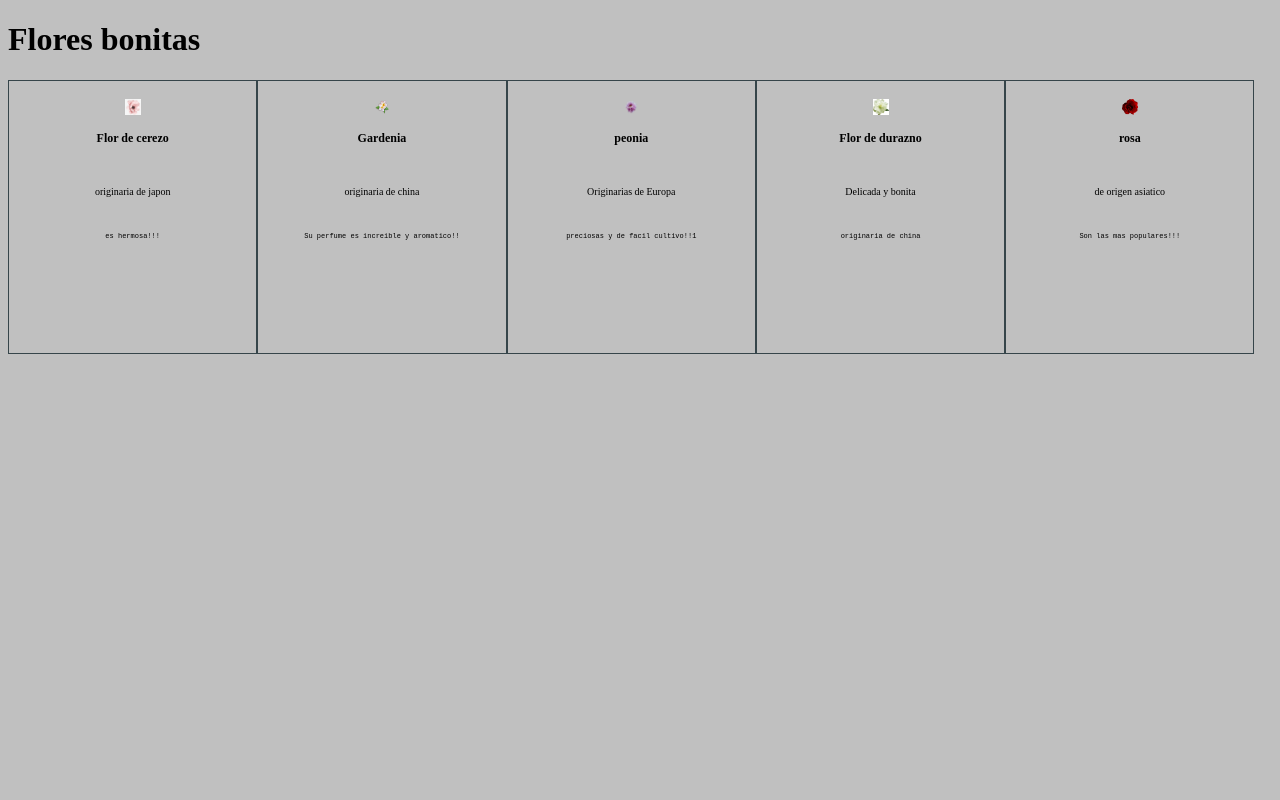
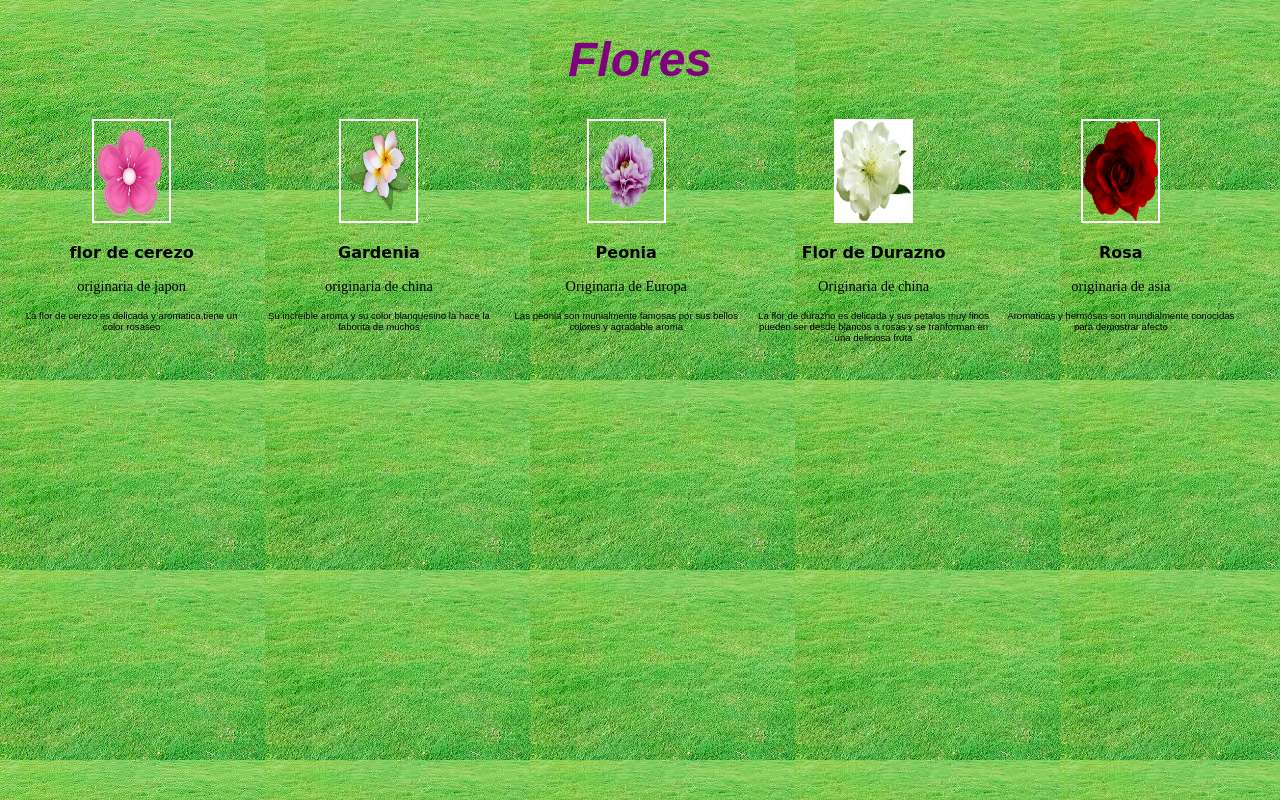
Before and after one commit to henieMiriam/tipograf-a_e_iconos, a plain HTML site: page index.html in a window 1280 px wide. Drawn offline with Linux system fonts and the light colour scheme; files that its build step writes are made by us from their sources.

Commit message:
se modifican los archivos para completar el diseño

```diff
--- a/index.html
+++ b/index.html
@@ -3,63 +3,43 @@
 
 <head>
     <meta charset="utf-8">
-    <link rel="stylesheet" type="text/css" href="css/main.css"/>
+    <link rel="stylesheet" type="text/css" href="main.css">
     </script>
-    <title>Tipografias e Iconos</title>
+    <title>Iconos y tipografia</title>
 </head>
 
 <body>
-  <h1>Flores bonitas</h1>
+  <h1>Flores</h1>
     <main>
         <div>
-            <br>
-            <img src="assets/flor_1.jpg" alt="foto">
-            <p id="font1"> <strong>Flor de cerezo</strong> </p>
-            <br>
+            <img src="assets/flor_1.png" alt="foto">
+            <p id="font1"> <strong>flor de cerezo</strong> </p>
             <p id="font2">originaria de japon</p>
-            <br>
-            <p id="font3">es hermosa!!! </p>
-            <br>
+            <p id="font3">La flor de cerezo es delicada y aromatica,tiene un color rosaseo </p>
         </div>
         <div>
-            <br>
             <img src="assets/flor_2.png" alt="foto">
             <p id="font1"> <strong>Gardenia</strong> </p>
-            <br>
             <p id="font2">originaria de china</p>
-            <br>
-            <p id="font3">Su perfume es increible y aromatico!! </p>
-            <br>
+            <p id="font3">Su increible aroma y su color blanquesino la hace la faborita de muchos </p>
         </div>
         <div>
-            <br>
             <img src="assets/flor_3.png" alt="foto">
-            <p id="font1"> <strong>peonia</strong> </p>
-            <br>
-            <p id="font2">Originarias de Europa</p>
-            <br>
-            <p id="font3">preciosas y de facil cultivo!!1</p>
-            <br>
+            <p id="font1"> <strong>Peonia</strong> </p>
+            <p id="font2">Originaria de Europa</p>
+            <p id="font3">Las peonia son munialmente famosas por sus bellos colores y agradable aroma </p>
         </div>
         <div>
-            <br>
             <img src="assets/flor_4.jpg" alt="foto">
-            <p id="font1"> <strong>Flor de durazno</strong> </p>
-            <br>
-            <p id="font2">Delicada y bonita</p>
-            <br>
-            <p id="font3">originaria de china </p>
-            <br>
+            <p id="font1"> <strong>Flor de Durazno</strong> </p>
+            <p id="font2">Originaria de china</p>
+            <p id="font3">La flor de durazno es delicada y sus petalos muy finos pueden ser desde blancos a rosas y se tranforman en una deliciosa fruta</p>
         </div>
         <div>
-            <br>
             <img src="assets/flor_5.png" alt="foto">
-            <p id="font1"> <strong>rosa</strong> </p>
-            <br>
-            <p id="font2">de origen asiatico</p>
-            <br>
-            <p id="font3">Son las mas populares!!! </p>
-            <br>
+            <p id="font1"> <strong>Rosa</strong> </p>
+            <p id="font2">originaria de asia</p>
+            <p id="font3">Aromaticas y hermosas son mundialmente conocidas para demostrar afecto </p>
         </div>
     </main>
 </body>
--- a/main.css
+++ b/main.css
@@ -1,13 +1,19 @@
 body{
-  background-color: silver;
+  background-image:
+  url("assets/pasto.jpg");
 }
-img{
-    width:1em;
-    height:1em;
+
+h1{
+  color: purple;
+  font-size: 3em;
+  text-align: center;
+  font-family: cursive;
+
+  font-family: fantasy;
+  font-style: oblique;
 }
 
 div{
-    border: 1px solid rgb(54, 69, 74);
     float: left;
     height: 17em;
     width: 18.3%;
@@ -18,14 +24,19 @@ div{
 }
 
 #font1{
-    font-size: 12px;
-    font-family: serif;
+    font-size: 100%;
+    font-family: cursive;
 }
 #font2{
-    font-size: 10px;
-    font-family:inherit;
+    font-size: 90%;
+    font-variant: inherit;
 }
 #font3{
-    font-size: 7px;
-    font-family: monospace;
+    font-size: 60%;
+    font-family: fantasy;
 }
+div img{
+  width: 75px;
+  height: 100px;
+  border: 2px solid white;
+}
```
Also changed, not shown: assets/pasto.jpg (added), 2 other files.
